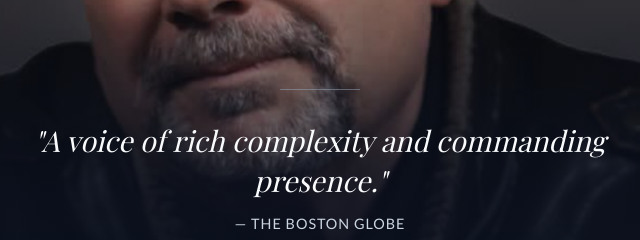
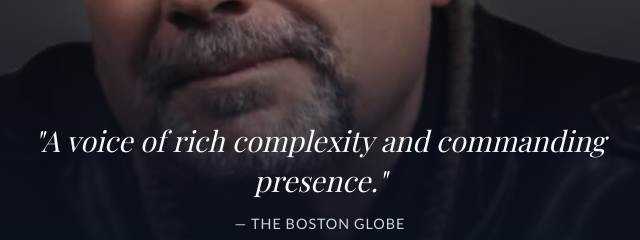
Before and after one commit to TheSmallGamer/DavidArthurSmall1, a plain HTML site: page index.html in a window 1280 px wide. Shown: the part 403-643 px from the top of the page, 320-960 px from the left. Drawn offline with nearby package versions, Linux system fonts and the light colour scheme; a web font is replaced by a local one.

```diff
--- a/style.css
+++ b/style.css
@@ -110,15 +110,6 @@
     z-index: 2;
     max-width: 800px;
     margin: 0 auto;
-}
-
-/* DIVIDER ALIGNMENT */
-.hero-divider {
-    width: 80px;
-    height: 1px;
-    background: var(--text-muted);
-    margin: 0 auto 30px auto; /* 'auto' on sides centers it */
-    opacity: 0.5;
 }
 
 /* BUTTON ALIGNMENT */
```
